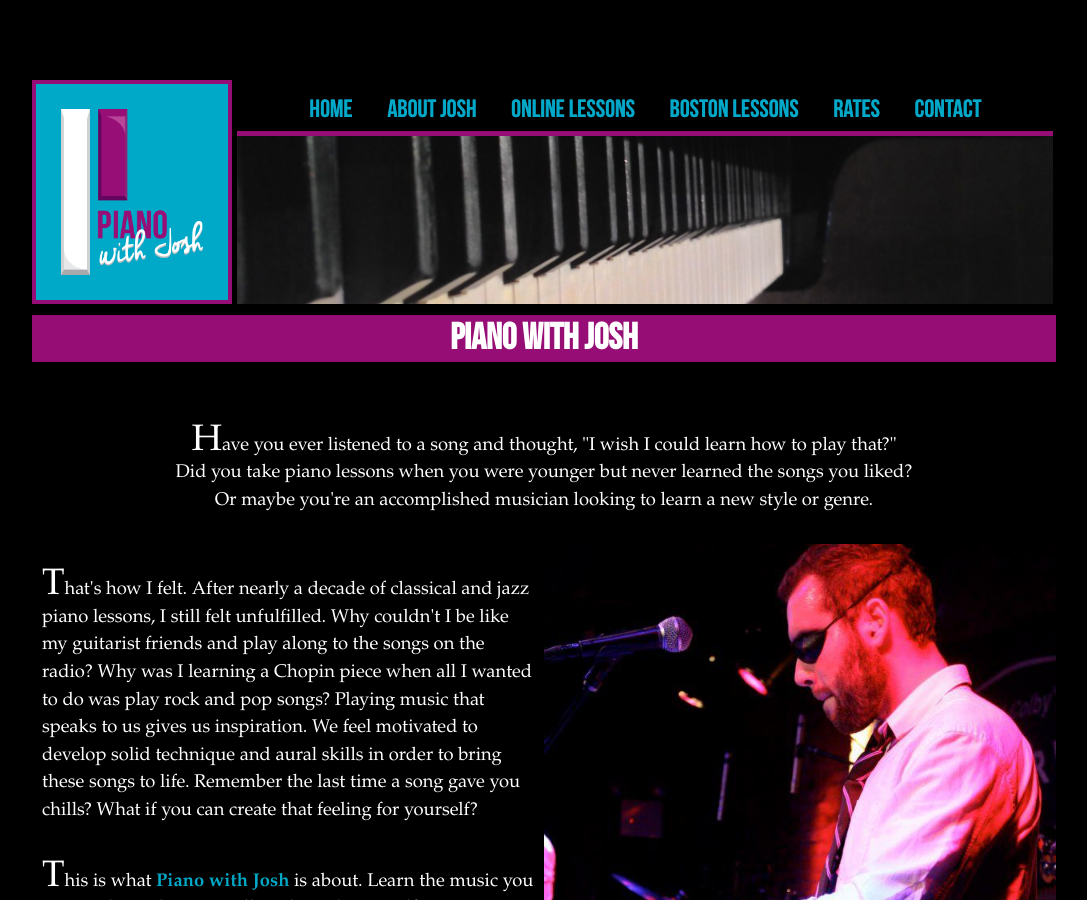
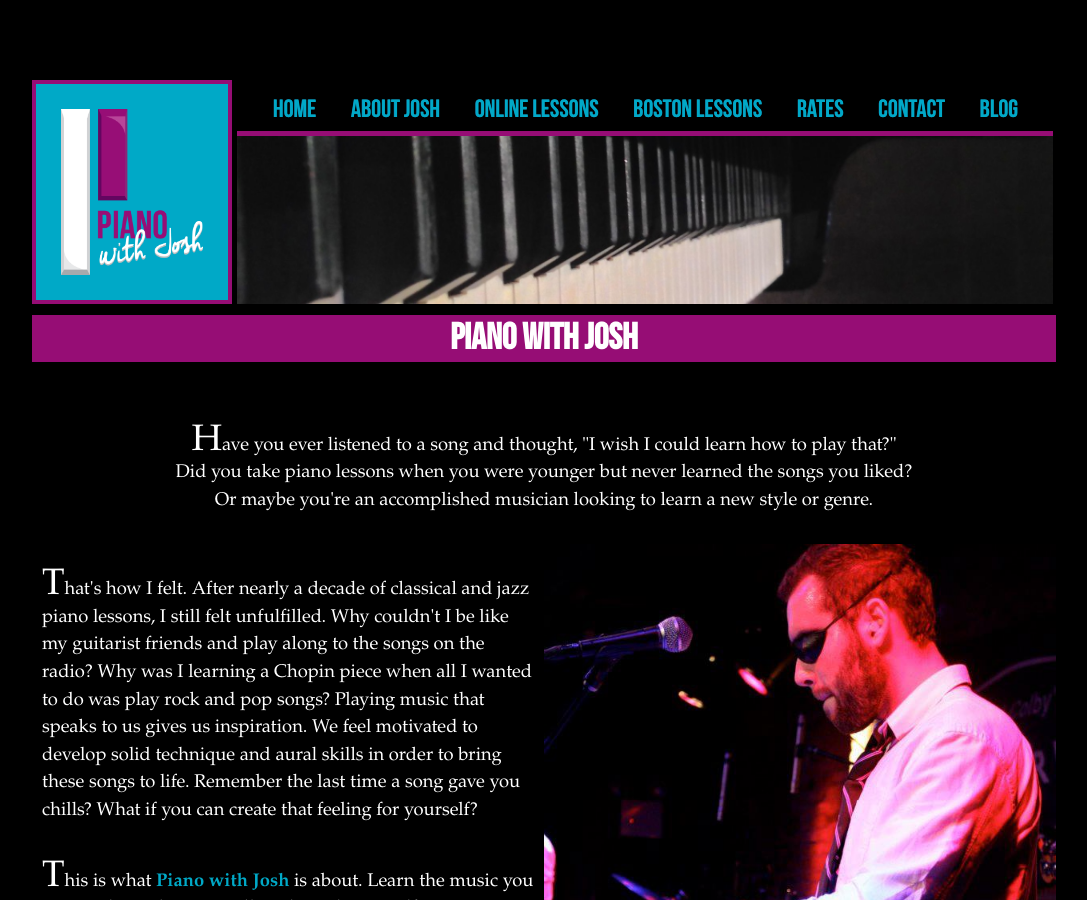
Before and after one commit to PianoWithJosh/PianoWithJosh.github.io, a Jekyll site: the page built from index.html, in a window 1280 px wide and 900 px high. Shown: the whole window, without its empty margins (96-1183 px from the left). Built offline with Jekyll 4.4.1, drawn with Linux system fonts in a browser that asks for light colours; nearby versions of some CDN libraries; Markdown is read by kramdown in place of the engine named in the settings.

Commit message:
Made blog link visible in nav

```diff
--- a/_layouts/base.html
+++ b/_layouts/base.html
@@ -32,7 +32,7 @@
      <li><a href="/bostonpianolessons">BOSTON LESSONS</a></li>
      <li><a href="/rates">RATES</a></li>
      <li><a href="/contact">CONTACT</a></li>
-     <!--li><a href="/blog">BLOG</a></li-->
+     <li><a href="/blog">BLOG</a></li>
    </ul>
   </nav>
    <img class="bannerimage" src="../images/1EKAlbumArt Banner Piano.jpg"/>
```
